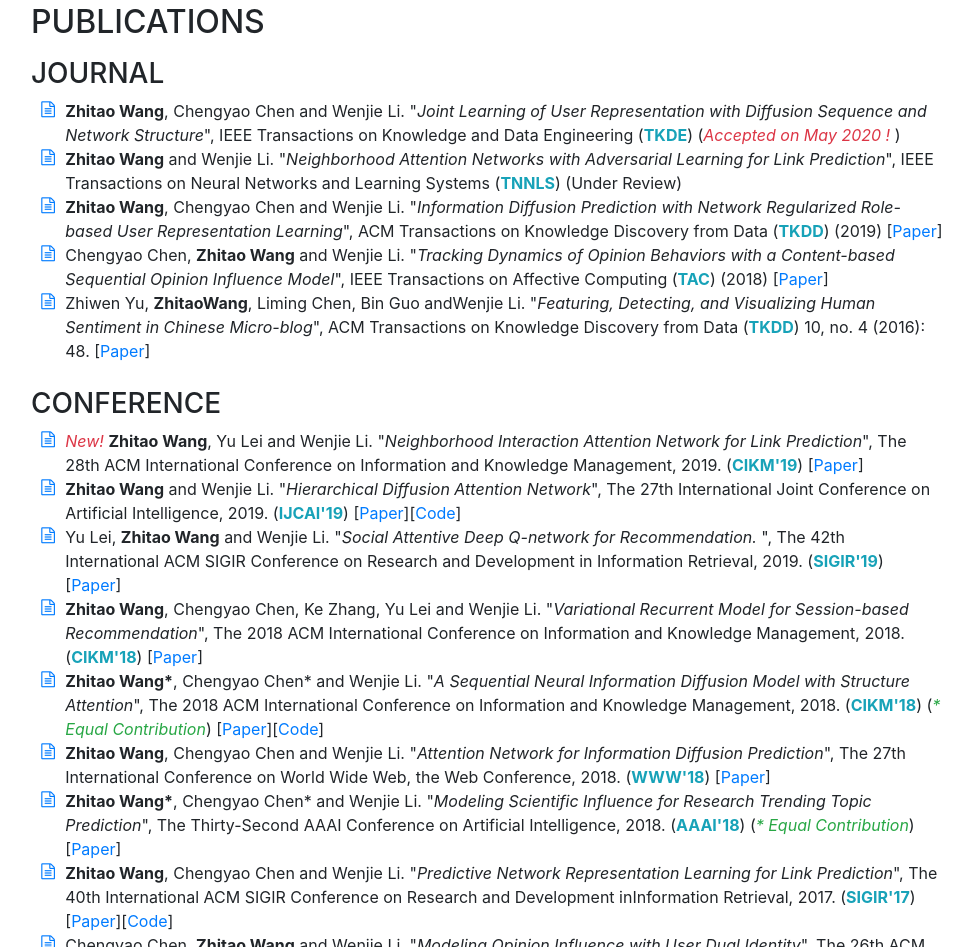
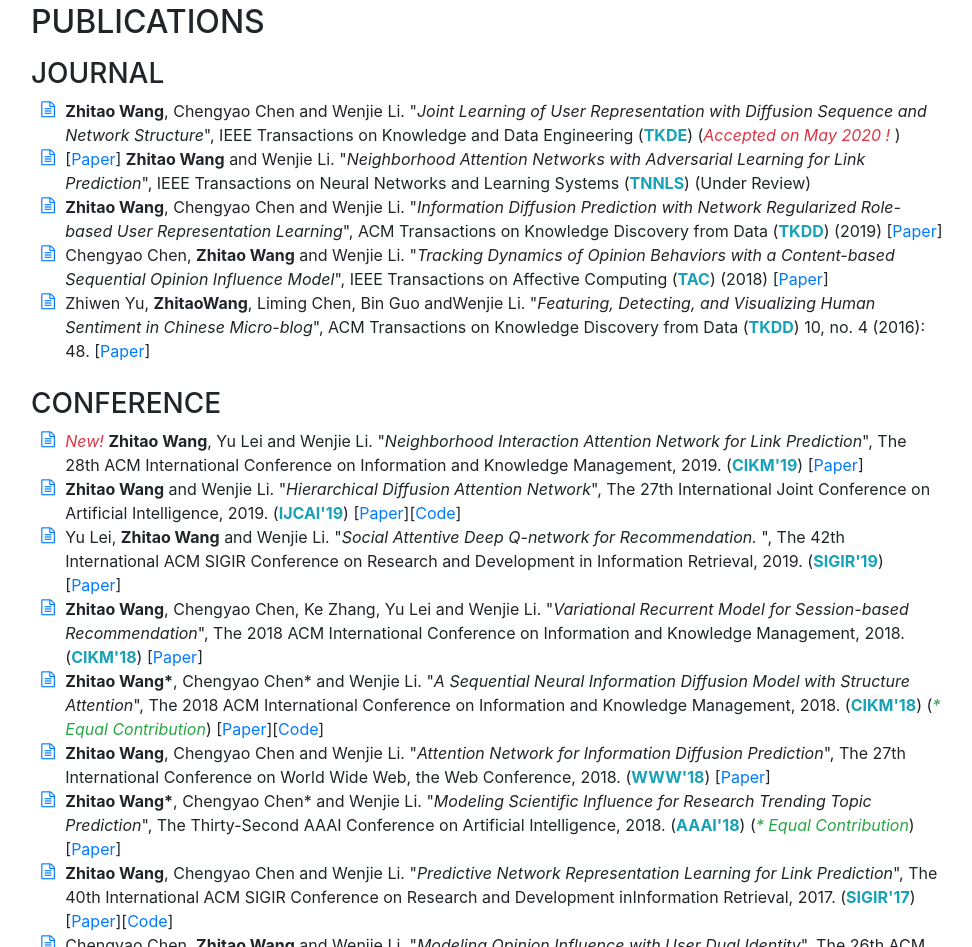
Before and after one commit to zhitao-wang/zhitao-wang.github.io, a website with bundled scripts: page index.html in a window 1280 px wide. Shown: the part 1645-2592 px from the top of the page, without its empty margins (289-1261 px from the left). Built offline with nearby package versions, Linux system fonts and the light colour scheme; a web font is replaced by a local one.

Commit message:
Update index.html

```diff
--- a/index.html
+++ b/index.html
@@ -227,7 +227,7 @@
             <li>
               <i class="fa-li fa fa-file-text-o text-primary"></i>
              <strong>Zhitao Wang</strong>, Chengyao Chen and Wenjie Li. "<em>Joint Learning of User Representation with Diffusion Sequence and Network Structure</em>", IEEE Transactions on Knowledge and Data Engineering (<strong class="text-info">TKDE</strong>) (<em class="text-danger">Accepted on May 2020 !</em> )</li>
-            <li>
+            <li>[<a href=https://ieeexplore.ieee.org/document/9094385>Paper</a>]
               <i class="fa-li fa fa-file-text-o text-primary"></i>
              <strong>Zhitao Wang</strong> and Wenjie Li. "<em>Neighborhood Attention Networks with Adversarial Learning for Link Prediction</em>", IEEE Transactions on Neural Networks and Learning Systems (<strong class="text-info">TNNLS</strong>) (Under Review)</li>
             <li>
```
